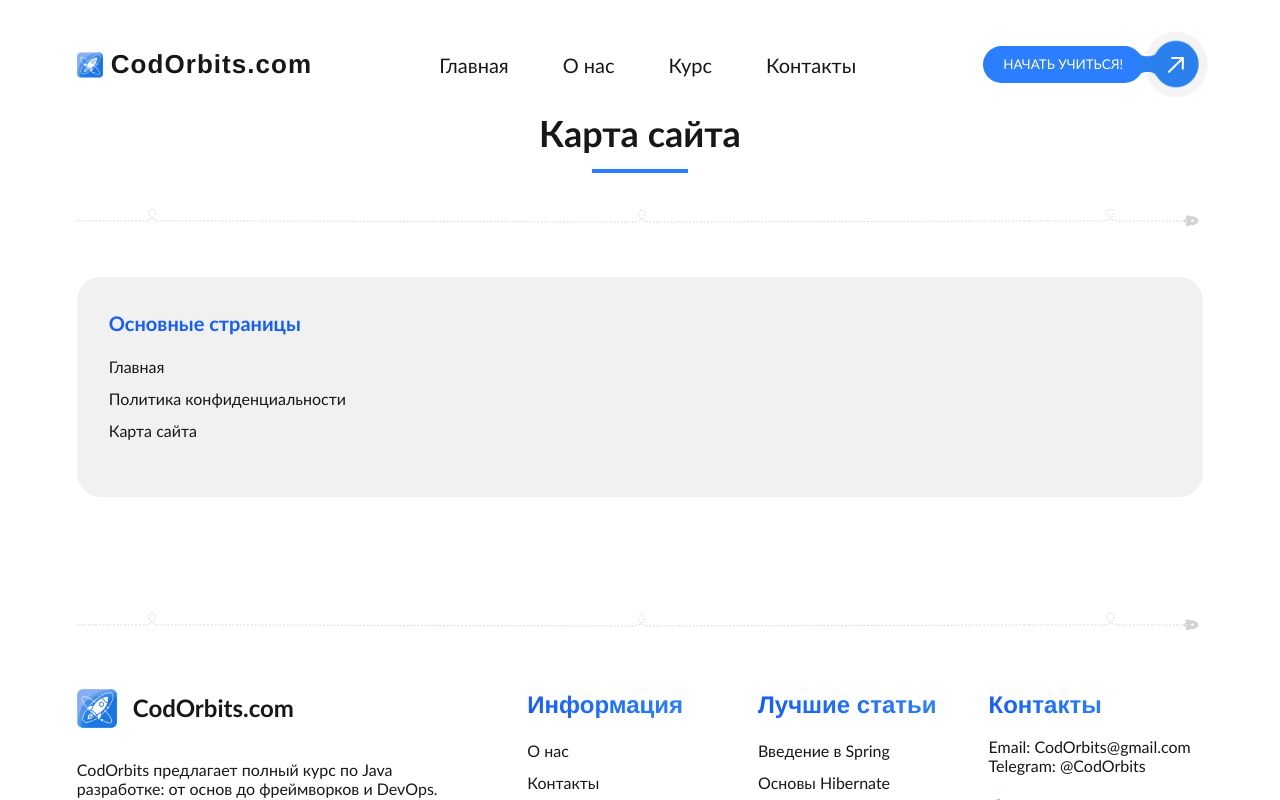
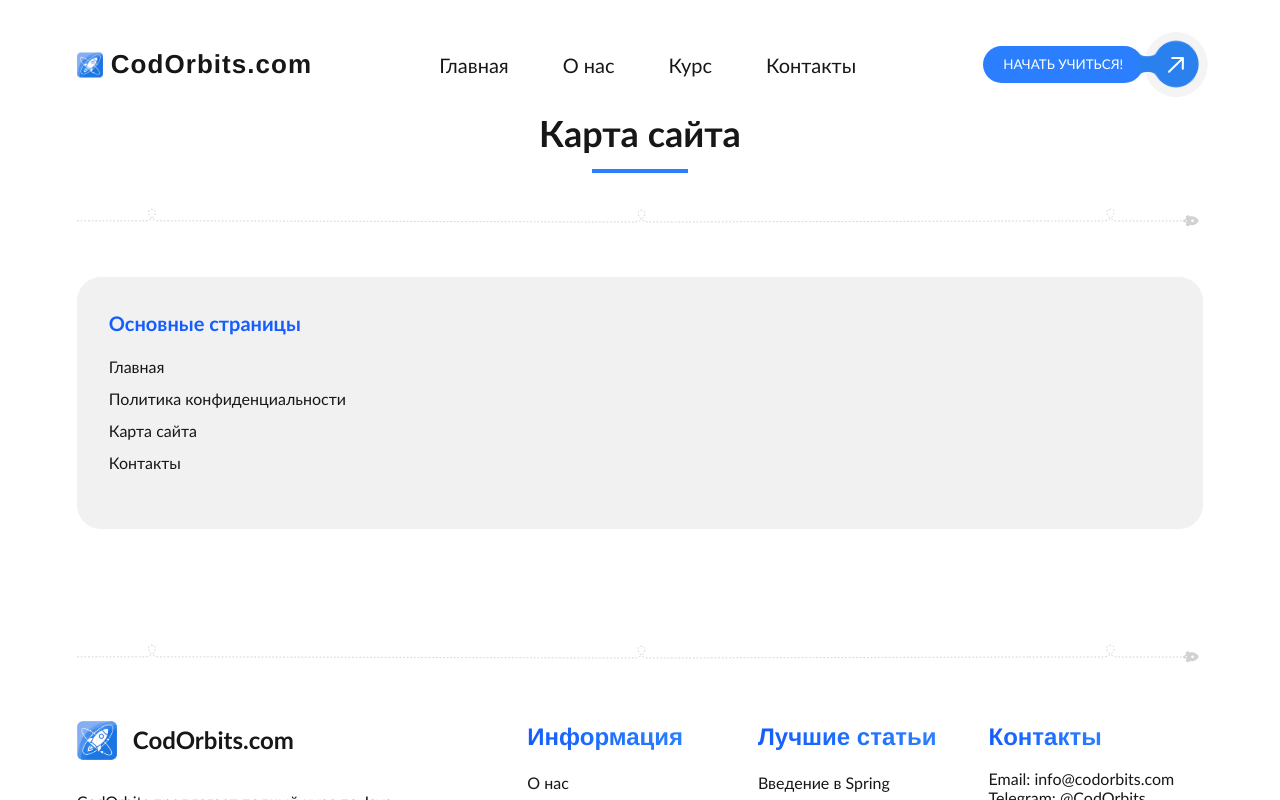
Before and after one commit to mikeSD2/CodOrbits-front, a Next.js app: page /sitemap-html in a window 1280 px wide. Shown: the top 800 px of the page. Built offline with nearby package versions, Linux system fonts and the light colour scheme; no server answers; a web font is replaced by a local one.

Commit message:
search engines

```diff
--- a/src/app/app-info/page.tsx
+++ b/src/app/app-info/page.tsx
@@ -6,7 +6,7 @@ export const metadata = {
     description:
         "Информация о приложении CodOrbits, которое было удалено из Google Play в 2025 году. Скачайте оригинальный .apk файл.",
     alternates: {
-        canonical: "https://www.codorbits.com/app-info",
+        canonical: "https://www.codorbits.com/app-info/",
     },
 };
 
--- a/src/app/components/Footer.tsx
+++ b/src/app/components/Footer.tsx
@@ -224,7 +224,7 @@ const Footer = () => {
                                 </li>
                                 <li>
                                     <Link
-                                        href="/#ContactForm"
+                                        href="/contacts"
                                         className="text-[16px] font-light break-words inline-block"
                                     >
                                         Контакты
@@ -282,7 +282,7 @@ const Footer = () => {
                                 </li>
                                 <li>
                                     <Link
-                                        href="/course/sql-basics"
+                                        href="/course/sql-db-mysql"
                                         className="text-[16px] font-light break-words inline-block"
                                     >
                                         Основы SQL
@@ -306,10 +306,10 @@ const Footer = () => {
                                 <ul className="space-y-2 flex md:block flex-col items-center w-full">
                                     <li className="flex flex-col items-center md:items-start">
                                         <a
-                                            href="mailto:CodOrbits@gmail.com"
+                                            href="mailto:info@codorbits.com"
                                             className="text-[16px] font-light break-words inline-block hover:underline"
                                         >
-                                            Email: CodOrbits@gmail.com
+                                            Email: info@codorbits.com
                                         </a>
                                         <a
                                             href="https://t.me/CodOrbits"
--- a/src/app/components/Header.tsx
+++ b/src/app/components/Header.tsx
@@ -29,7 +29,7 @@ export default function Header() {
                     <Link href="/">Главная</Link>
                     <Link href="/#FeaturesSection">О нас</Link>
                     <Link href="/course">Курс</Link>
-                    <Link href="/contact">Контакты</Link>
+                    <Link href="/contacts">Контакты</Link>
                 </nav>
                 <div className="flex items-center space-x-[-5px]">
                     <div className="flex justify-start items-center relative">
@@ -104,9 +104,9 @@ export default function Header() {
                                 height={35}
                                 className="w-[20px] h-[20px] lg:w-[26px] lg:h-[26px]"
                             />
-                            <h1 className="ml-2 text-[19px] lg:text-[28px] font-bold font-[family-name:var(--font-helvetica-rounded)] tracking-[0.04em]">
+                            <span className="ml-2 text-[19px] lg:text-[28px] font-bold font-[family-name:var(--font-helvetica-rounded)] tracking-[0.04em]">
                                 CodOrbits.com
-                            </h1>
+                            </span>
                         </div>
                     </Link>
                     <button
@@ -145,7 +145,7 @@ export default function Header() {
                         Курс
                     </Link>
                     <Link
-                        href="/contact"
+                        href="/contacts"
                         className="block"
                         onClick={() => setIsMobileMenuOpen(false)}
                     >
--- a/src/app/contacts/page.tsx
+++ b/src/app/contacts/page.tsx
@@ -13,7 +13,7 @@ export async function generateMetadata(): Promise<Metadata> {
                 description:
                     "Отправьте нам сообщение через форму обратной связи. Мы рады помочь вам с вопросами по Java-разработке.",
                 alternates: {
-                    canonical: "https://www.codorbits.com/contact",
+                    canonical: "https://www.codorbits.com/contacts/",
                 },
             };
         }
@@ -35,7 +35,7 @@ export async function generateMetadata(): Promise<Metadata> {
                         yoastSEO.og_description ||
                         yoastSEO.description ||
                         "Отправьте нам сообщение через форму обратной связи. Мы рады помочь вам с вопросами по Java-разработке.",
-                    url: "https://www.codorbits.com/contact",
+                    url: "https://www.codorbits.com/contacts/",
                     siteName: yoastSEO.og_site_name,
                     images:
                         yoastSEO.og_image?.map((img) => ({
@@ -94,7 +94,7 @@ export async function generateMetadata(): Promise<Metadata> {
             description:
                 "Отправьте нам сообщение через форму обратной связи. Мы рады помочь вам с вопросами по Java-разработке.",
             alternates: {
-                canonical: "https://www.codorbits.com/contact",
+                canonical: "https://www.codorbits.com/contacts/",
             },
         };
     } catch (error) {
--- a/src/app/course/[slug]/layout.tsx
+++ b/src/app/course/[slug]/layout.tsx
@@ -52,7 +52,7 @@ export async function generateMetadata({
             title: yoastSEO.title || `Course - ${post.title}`,
             description: yoastSEO.description || `Learn about ${post.title}`,
             alternates: {
-                canonical: `https://www.codorbits.com/course/${post.slug}`,
+                canonical: `https://www.codorbits.com/course/${post.slug}/`,
             },
             openGraph: {
                 title: yoastSEO.og_title || yoastSEO.title || post.title,
@@ -60,7 +60,7 @@ export async function generateMetadata({
                     yoastSEO.og_description ||
                     yoastSEO.description ||
                     `Learn about ${post.title}`,
-                url: `https://www.codorbits.com/course/${post.slug}`,
+                url: `https://www.codorbits.com/course/${post.slug}/`,
                 siteName: yoastSEO.og_site_name,
                 images: yoastSEO.og_image?.map((img) => ({
                     url: img.url,
@@ -114,12 +114,12 @@ export async function generateMetadata({
         openGraph: {
             title: post.title,
             description: `Learn about ${post.title}`,
-            url: `https://www.codorbits.com/course/${post.slug}`,
+            url: `https://www.codorbits.com/course/${post.slug}/`,
             images: [{ url: post.coverImage }],
             type: "article",
         },
         alternates: {
-            canonical: `https://www.codorbits.com/course/${post.slug}`,
+            canonical: `https://www.codorbits.com/course/${post.slug}/`,
         },
     };
 }
--- a/src/app/course/page.tsx
+++ b/src/app/course/page.tsx
@@ -21,7 +21,7 @@ export async function generateMetadata(): Promise<Metadata> {
                     yoastSEO.description ||
                     "Полный курс по Java программированию для начинающих и продвинутых разработчиков",
                 alternates: {
-                    canonical: "https://www.codorbits.com/course",
+                    canonical: "https://www.codorbits.com/course/",
                 },
                 openGraph: {
                     title:
@@ -32,7 +32,7 @@ export async function generateMetadata(): Promise<Metadata> {
                         yoastSEO.og_description ||
                         yoastSEO.description ||
                         "Полный курс по Java программированию для начинающих и продвинутых разработчиков",
-                    url: "https://www.codorbits.com/course",
+                    url: "https://www.codorbits.com/course/",
                     siteName: yoastSEO.og_site_name,
                     images:
                         yoastSEO.og_image?.map((img) => ({
@@ -88,7 +88,7 @@ export async function generateMetadata(): Promise<Metadata> {
             description:
                 "Полный курс по Java программированию для начинающих и продвинутых разработчиков",
             alternates: {
-                canonical: "https://www.codorbits.com/course",
+                canonical: "https://www.codorbits.com/course/",
             },
         };
     } catch (error) {
--- a/src/app/post/[slug]/page.tsx
+++ b/src/app/post/[slug]/page.tsx
@@ -21,7 +21,7 @@ export async function generateMetadata({
                 title: "Пост не найден",
                 description: "Запрашиваемый пост не найден",
                 alternates: {
-                    canonical: `https://www.codorbits.com/post/${slug}`,
+                    canonical: `https://www.codorbits.com/post/${slug}/`,
                 },
             };
         }
@@ -32,11 +32,11 @@ export async function generateMetadata({
             openGraph: {
                 title: post.title,
                 description: `${post.title} - статья на CodOrbits`,
-                url: `https://www.codorbits.com/post/${slug}`,
+                url: `https://www.codorbits.com/post/${slug}/`,
                 images: [{ url: post.coverImage }],
             },
             alternates: {
-                canonical: `https://www.codorbits.com/post/${slug}`,
+                canonical: `https://www.codorbits.com/post/${slug}/`,
             },
         };
     } catch {
--- a/src/app/sitemap-html/page.tsx
+++ b/src/app/sitemap-html/page.tsx
@@ -20,7 +20,7 @@ export async function generateMetadata(): Promise<Metadata> {
                     yoastSEO.description ||
                     "Overview of all pages and resources on CodOrbits",
                 alternates: {
-                    canonical: "https://www.codorbits.com/sitemap",
+                    canonical: "https://www.codorbits.com/sitemap-html/",
                 },
                 openGraph: {
                     title:
@@ -31,7 +31,7 @@ export async function generateMetadata(): Promise<Metadata> {
                         yoastSEO.og_description ||
                         yoastSEO.description ||
                         "Overview of all pages and resources on CodOrbits",
-                    url: "https://www.codorbits.com/sitemap",
+                    url: "https://www.codorbits.com/sitemap-html/",
                     siteName: yoastSEO.og_site_name,
                     images:
                         yoastSEO.og_image?.map((img) => ({
@@ -86,7 +86,7 @@ export async function generateMetadata(): Promise<Metadata> {
             title: "Sitemap | CodOrbits",
             description: "Overview of all pages and resources on CodOrbits",
             alternates: {
-                canonical: "https://www.codorbits.com/sitemap",
+                canonical: "https://www.codorbits.com/sitemap-html/",
             },
         };
     } catch (error) {
@@ -116,7 +116,8 @@ export default async function SitemapPage() {
         links: [
             { title: "Главная", url: "/" },
             { title: "Политика конфиденциальности", url: "/privacy-policy" },
-            { title: "Карта сайта", url: "/sitemap" },
+            { title: "Карта сайта", url: "/sitemap-html" },
+            { title: "Контакты", url: "/contacts" },
         ],
     };
 
--- a/src/app/sitemap.ts
+++ b/src/app/sitemap.ts
@@ -47,7 +47,7 @@ export default async function sitemap(): Promise<MetadataRoute.Sitemap> {
         // Get all course posts (java lessons)
         const posts = await getAllPosts();
         courseEntries = posts.map((post) => ({
-            url: `${baseUrl}/course/${post.slug}`,
+            url: `${baseUrl}/course/${post.slug}/`,
             lastModified: new Date(post.date),
             changeFrequency: "weekly" as const,
             priority: 0.8,
@@ -57,7 +57,7 @@ export default async function sitemap(): Promise<MetadataRoute.Sitemap> {
         blogEntries = posts
             .filter((post) => post.technologyLabel === "Блог") // Assuming this is how blog posts are identified
             .map((post) => ({
-                url: `${baseUrl}/post/${post.slug}`,
+                url: `${baseUrl}/post/${post.slug}/`,
                 lastModified: new Date(post.date),
                 changeFrequency: "weekly" as const,
                 priority: 0.7,
@@ -69,31 +69,31 @@ export default async function sitemap(): Promise<MetadataRoute.Sitemap> {
     // Define static pages ddd
     const staticPages = [
         {
-            url: baseUrl,
+            url: `${baseUrl}/`,
             lastModified: new Date(),
             changeFrequency: "daily" as const,
             priority: 1.0,
         },
         {
-            url: `${baseUrl}/course`,
+            url: `${baseUrl}/course/`,
             lastModified: new Date(),
             changeFrequency: "daily" as const,
             priority: 0.9,
         },
         {
-            url: `${baseUrl}/contacts`,
+            url: `${baseUrl}/contacts/`,
             lastModified: new Date(),
             changeFrequency: "monthly" as const,
             priority: 0.5,
         },
         {
-            url: `${baseUrl}/privacy-policy`,
+            url: `${baseUrl}/privacy-policy/`,
             lastModified: new Date(),
             changeFrequency: "yearly" as const,
             priority: 0.3,
         },
         {
-            url: `${baseUrl}/sitemap-html`,
+            url: `${baseUrl}/sitemap-html/`,
             lastModified: new Date(),
             changeFrequency: "yearly" as const,
             priority: 0.3,
--- /dev/null
+++ b/yandex_112fa41e5b9c2a04.html
@@ -0,0 +1,6 @@
+<html>
+    <head>
+        <meta http-equiv="Content-Type" content="text/html; charset=UTF-8">
+    </head>
+    <body>Verification: 112fa41e5b9c2a04</body>
+</html>
```
Also changed, not shown: src/app/layout.tsx (+27 -0 lines), src/app/privacy-policy/page.tsx (+4 -4 lines).
